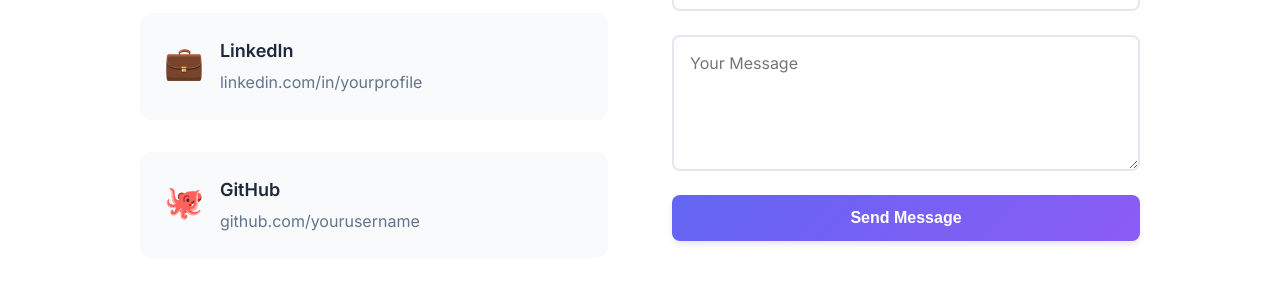
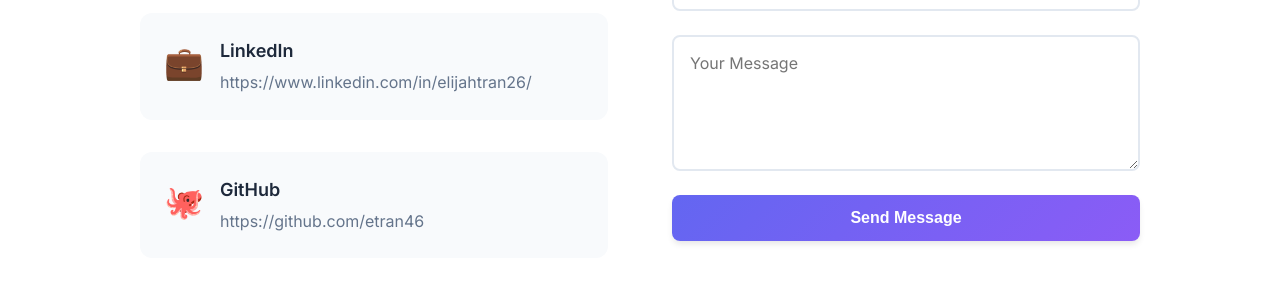
Before and after one commit to etran46/portfolio, a React (Vite) app: page / in a window 1280 px wide. Shown: the part 3446-3730 px from the top of the page. Built offline with nearby package versions, Linux system fonts and the light colour scheme.

Commit message:
added linkedin and git

```diff
--- a/src/components/Contact.jsx
+++ b/src/components/Contact.jsx
@@ -43,14 +43,14 @@
               <div className="contact-icon">💼</div>
               <div>
                 <h3>LinkedIn</h3>
-                <p>linkedin.com/in/yourprofile</p>
+                <p>https://www.linkedin.com/in/elijahtran26/</p>
               </div>
             </div>
             <div className="contact-item">
               <div className="contact-icon">🐙</div>
               <div>
                 <h3>GitHub</h3>
-                <p>github.com/yourusername</p>
+                <p>https://github.com/etran46</p>
               </div>
             </div>
           </div>
```
